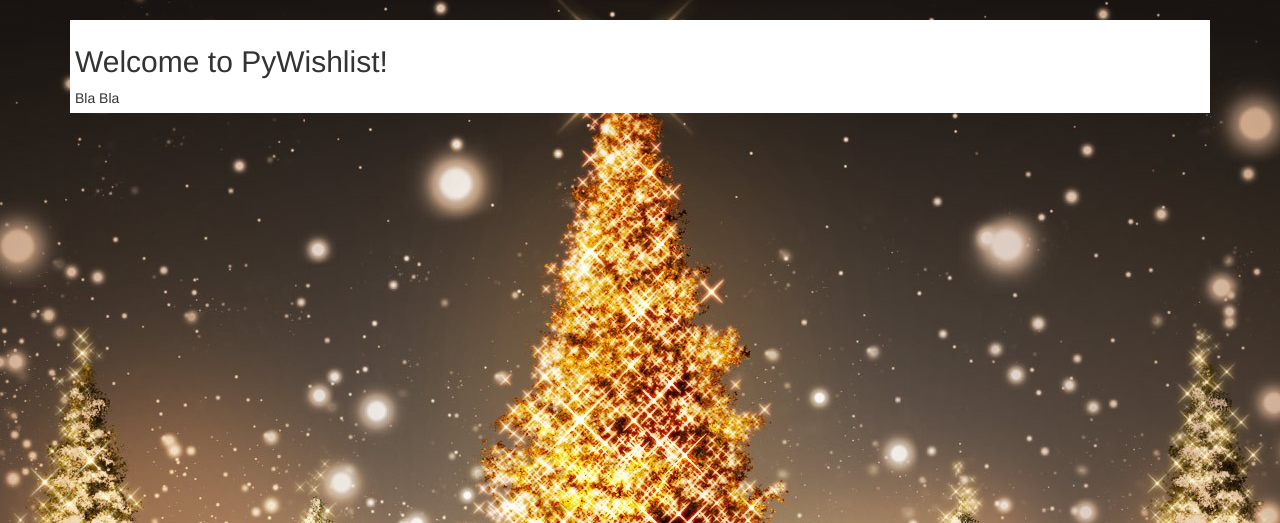
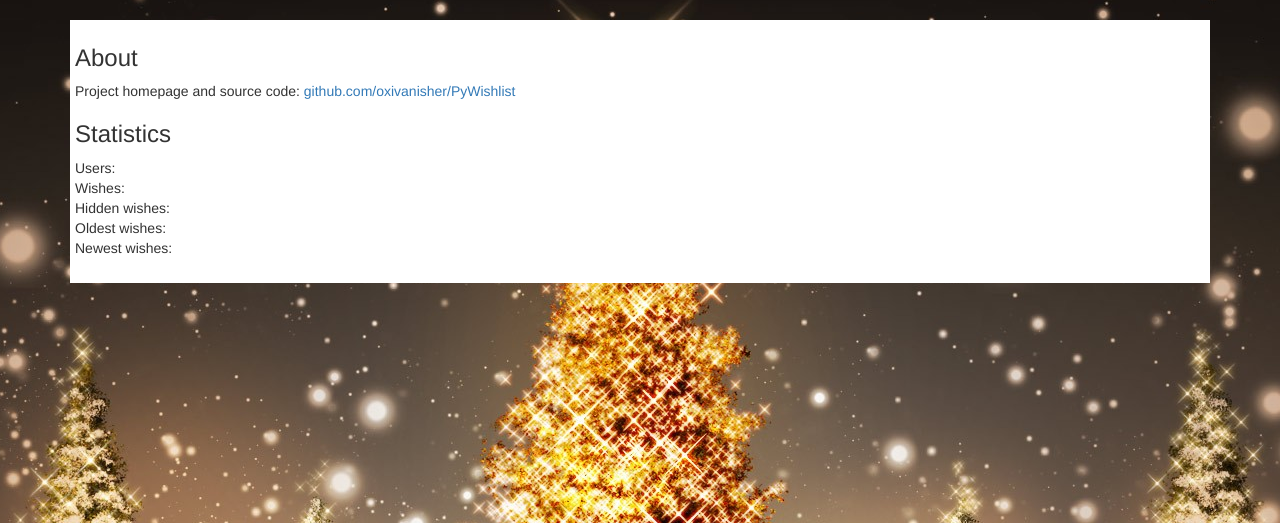
Before and after one commit to oxivanisher/PyWishlist, a Python web app: template pywishlist/templates/about.html in a window 1280 px wide. Shown: the part 52-575 px from the top of the page. Run offline with Jinja, Linux system fonts and the light colour scheme; the template is opened without the code that fills it, so the values that code supplies are empty; some libraries are stand-ins or nearby versions.

Commit message:
Replaced index site with about

```diff
--- a/pywishlist/templates/about.html
+++ b/pywishlist/templates/about.html
@@ -1,8 +1,16 @@
 {% extends "base.html" %}
 {% block title %}{{ _('About') }}{% endblock %}
 {% block content -%}
-<div class="content_block"><h2>Welcome to PyWishlist!</h2>
+<div class="content_block">
+<h3>{{ _('About') }}</h3>
+Project homepage and source code: <a href="https://github.com/oxivanisher/PyWishlist" target="_blank">github.com/oxivanisher/PyWishlist</a>
 
-Bla Bla
-
-{%- endblock -%}
+<h3>{{ _('Statistics') }}</h3>
+<dl>
+	<dd>{{ _('Users') }}: {{ stats.users }}</dd>
+	<dd>{{ _('Wishes') }}: {{ stats.wishes }}</dd>
+	<dd>{{ _('Hidden wishes') }}: {{ stats.hidden }}</dd>
+	<dd>{{ _('Oldest wishes') }}: {{ timestampToString(stats.oldest) }}</dd>
+	<dd>{{ _('Newest wishes') }}: {{ timestampToString(stats.newest) }}</dd>
+</dl>
+</div>{%- endblock -%}
```
Also changed, not shown: pywishlist/__init__.py (+27 -29 lines), pywishlist/templates/index.html (deleted, +0 -12 lines).
